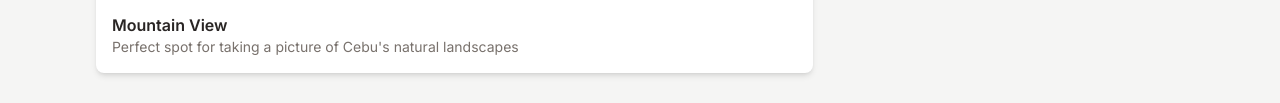
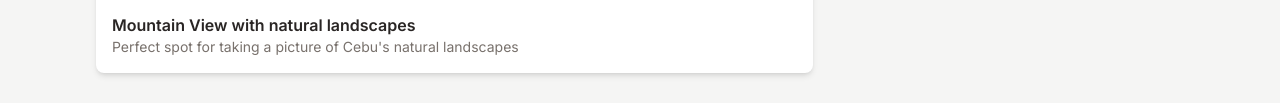
Before and after one commit to samgabrieljuayan-create/Saichikos-Little-Kyoto, a plain HTML site: page index.html in a window 1280 px wide. Shown: the part 2531-2634 px from the top of the page. Drawn offline with nearby package versions, Linux system fonts and the light colour scheme.

```diff
--- a/index.html
+++ b/index.html
@@ -405,7 +405,7 @@
                          class="w-full h-64 object-cover"
                          loading="lazy">
                     <div class="p-4">
-                        <h3 class="font-semibold text-stone-800">Mountain View </h3>
+                        <h3 class="font-semibold text-stone-800">Mountain View with natural landscapes</h3>
                         <p class="text-sm text-stone-500">Perfect spot for taking a picture of  Cebu's natural landscapes </p>
                     </div>
                 </div>
```
